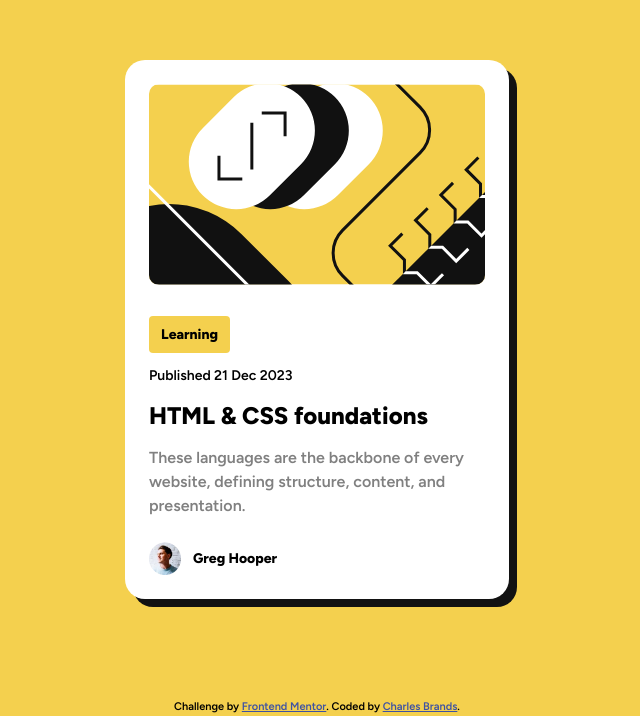
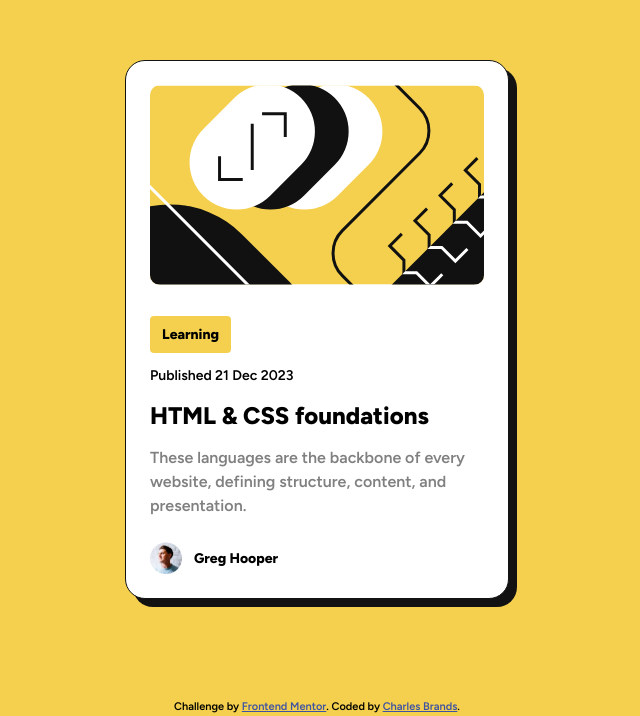
Before and after one commit to cbrands/fm-blog-preview-card, a plain HTML site: page index.html in a window 1280 px wide. Shown: the part 158-874 px from the top of the page, without its empty margins (323-963 px from the left). Drawn offline with Linux system fonts and the light colour scheme.

Commit message:
forgot border

```diff
--- a/style.css
+++ b/style.css
@@ -64,6 +64,7 @@ h1:hover {
   margin-left: auto;
   margin-right: auto;
   padding: 24px;
+  border: solid 1px hsl(0, 0%, 7%);
   border-radius: 20px;
   box-shadow: 8px 8px 0 hsl(0, 0%, 7%);
 }
```
